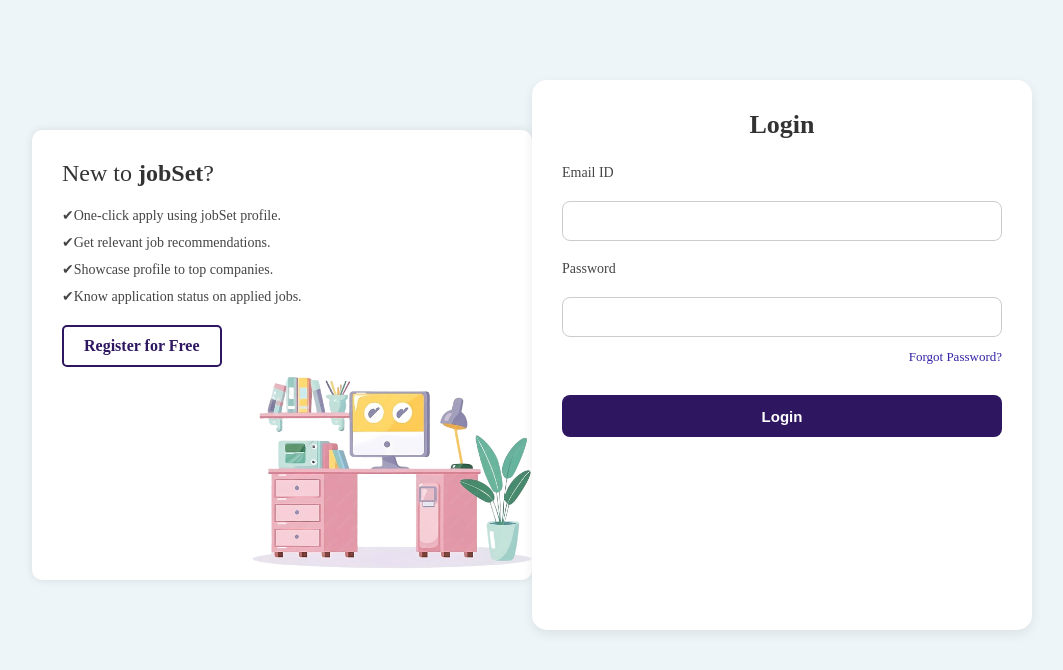
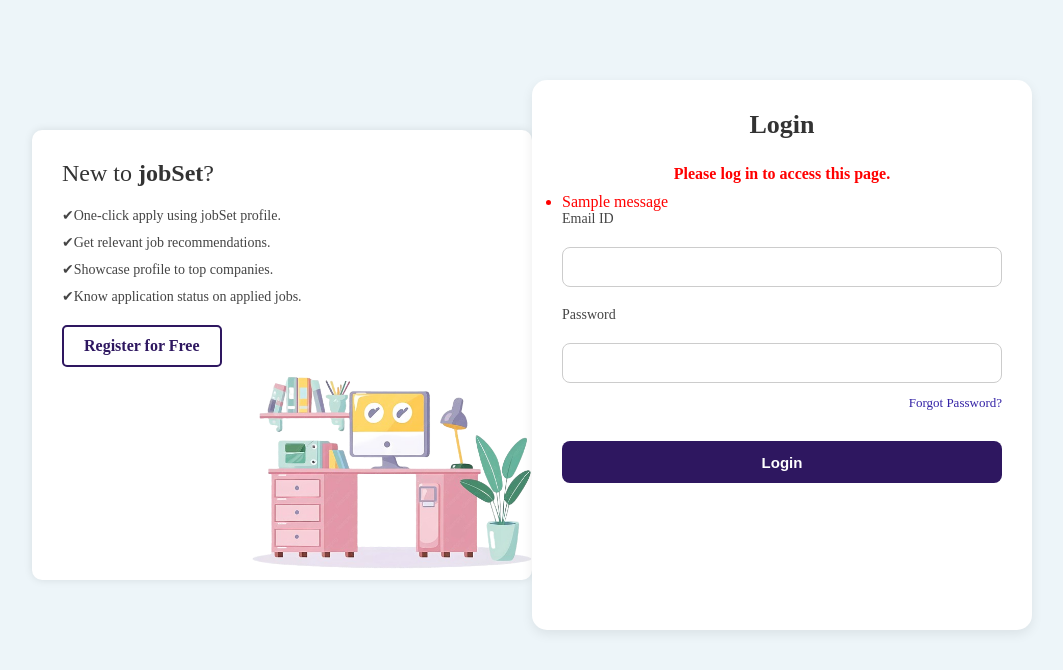
Before and after one commit to ishantiwariii/jobSet, a Django app: page /?next=/dashboard/dashboard/ in a window 1280 px wide. Shown: the part 82-752 px from the top of the page, without its empty margins (108-1171 px from the left). Run offline with Django 5.2, Linux system fonts and the light colour scheme; tables that the repository leaves empty hold one stand-in row (values such as "Sample post"); one stand-in notice (Sample message) is shown.

Commit message:
login required message added

```diff
--- a/static/css/login.css
+++ b/static/css/login.css
@@ -191,6 +191,13 @@ main.Login {
   font-weight: 600;
 }
 
+.redirect-warning {
+  font-weight: bold;
+  text-align: center;
+  color: #c0392b;
+}
+
+
 .login-form {
   display: flex;
   flex-direction: column;
--- a/user/templates/login.html
+++ b/user/templates/login.html
@@ -15,9 +15,15 @@
             <img src="{% static 'images/jobset.logo-removebg-preview.png' %}" alt="jobset.logo">
 
             <ul class="navlist">
+                {% if user.is_authenticated %}
                 <li><a href="{% url 'home' %}">Home</a></li>
                 <li><a href="{% url 'find-jobs' %}">Find Jobs</a></li>
                 <li><a href="{% url 'about' %}">About</a></li>
+                {% else %}
+                <li><a href="{% url 'login' %}?next={% url 'home' %}">Home</a></li>
+                <li><a href="{% url 'login' %}?next={% url 'find-jobs' %}">Find Jobs</a></li>
+                <li><a href="{% url 'login' %}?next={% url 'about' %}">About</a></li>
+                {% endif %}
             </ul>
 
             <div class="log-reg">
@@ -41,6 +47,20 @@
         </div>
         <div class="right-side">
             <h1>Login</h1>
+            {% if request.GET.next %}
+            <p class="redirect-warning" style="color: red; margin-bottom: 10px;">
+                Please log in to access this page.
+            </p>
+            {% endif %}
+
+            {% if messages %}
+            <ul class="messages">
+                {% for message in messages %}
+                <li style="color: red;">{{ message }}</li>
+                {% endfor %}
+            </ul>
+            {% endif %}
+
             <form class="login-form" method="POST" action="">
                 {% csrf_token %}
                 <label for="email">Email ID</label>
--- a/user/views.py
+++ b/user/views.py
@@ -41,17 +41,18 @@ def login_view(request):
     if request.method == 'POST':
         email = request.POST.get('email')
         password = request.POST.get('password')
-
         user = authenticate(request, username=email, password=password)
 
         if user is not None:
             login(request, user)
-            return redirect('home')
+            next_url = request.GET.get('next')
+            return redirect(next_url) if next_url else redirect('home')
         else:
             messages.error(request, 'Invalid email or password.')
 
-    return render(request, 'login.html')
-
+    return render(request, 'login.html', {
+        'next': request.GET.get('next')
+    })
 
 @login_required(login_url='/login/')
 def profile_view(request):
```
